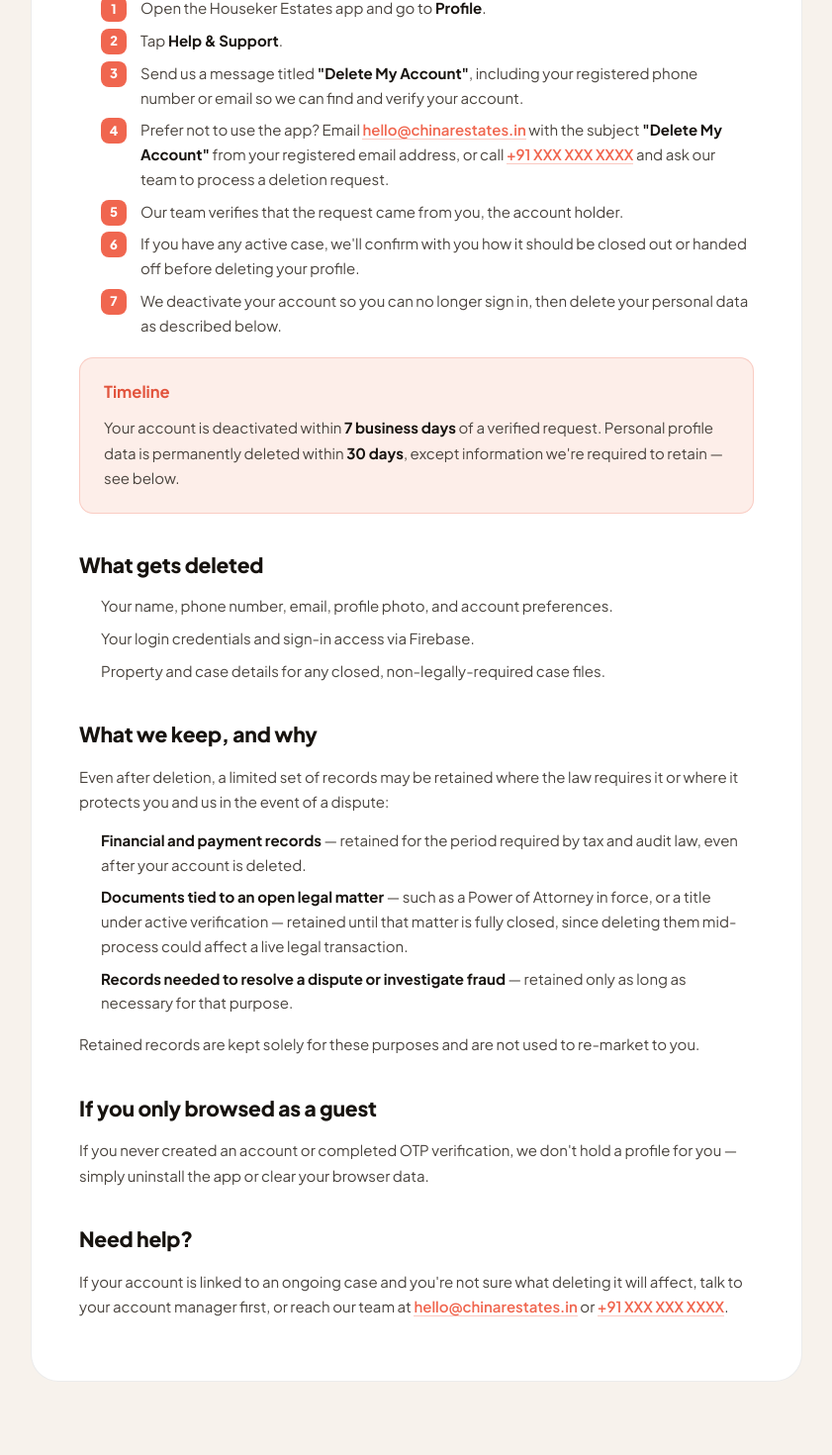
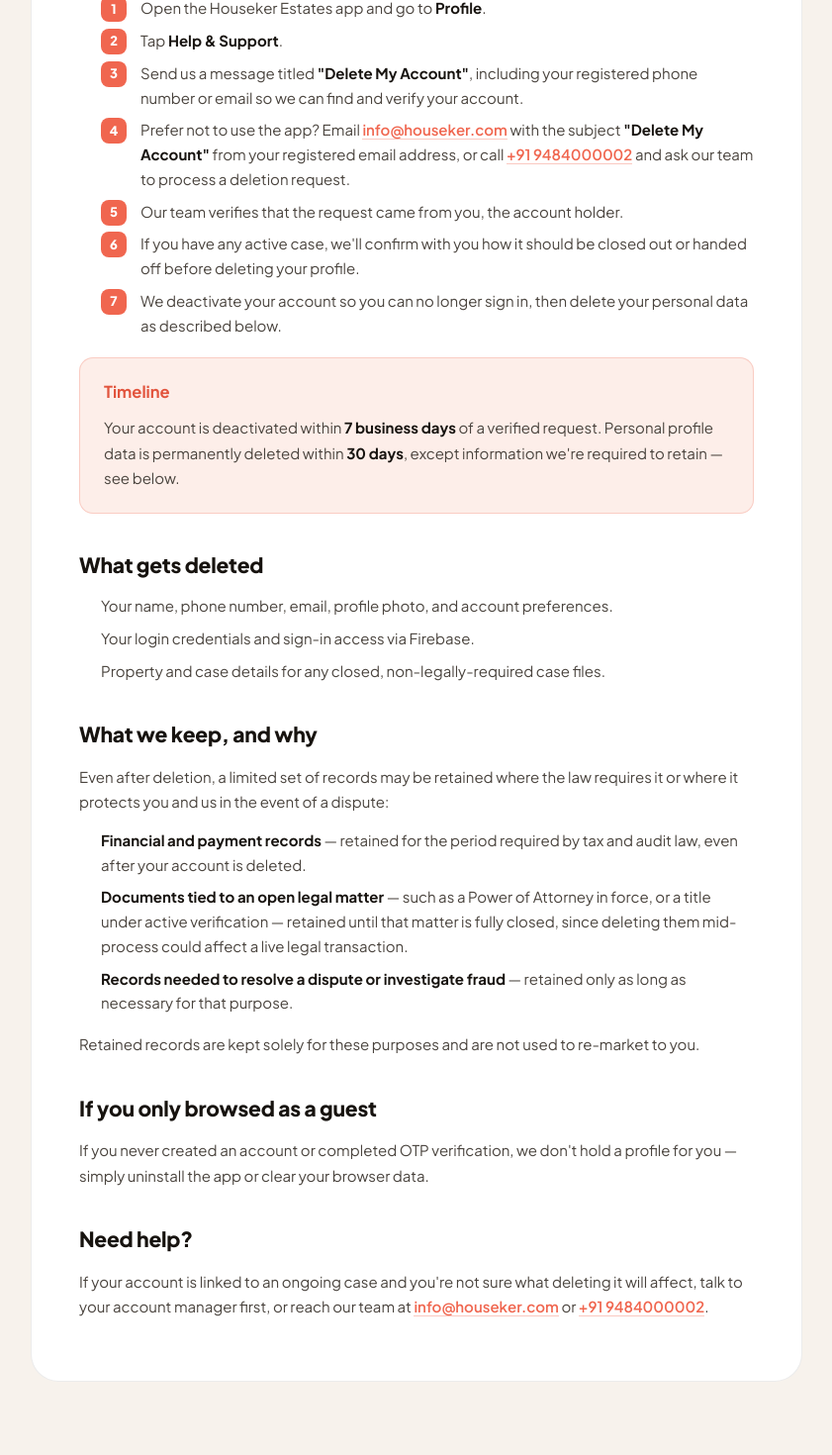
Before and after one commit to futuredesk-codes/houseker_website, a React (Vite) app: page /delete-account in a window 1280 px wide. Shown: the part 700-2170 px from the top of the page at 99% size, without its empty margins (219-1060 px from the left). Built offline with nearby package versions, Linux system fonts and the light colour scheme.

Commit message:
added contact details

```diff
--- a/src/components/CTA.jsx
+++ b/src/components/CTA.jsx
@@ -16,7 +16,7 @@
             <a href="#contact" className="btn btn-dark">
               Book Free Consultation
             </a>
-            <a href="tel:+911234567890" className="btn btn-outline-light">
+            <a href="tel:+919484000002" className="btn btn-outline-light">
               <IconPhone width="17" height="17" /> Call Us Now
             </a>
           </div>
--- a/src/components/Contact.jsx
+++ b/src/components/Contact.jsx
@@ -4,8 +4,8 @@
 import './Contact.css'
 
 const CARDS = [
-  { icon: IconPhone, title: 'Call Us', line1: '+91 XXX XXX XXXX', line2: 'Mon-Sat, 9am - 7pm' },
-  { icon: IconMail, title: 'Email Us', line1: 'hello@chinarestates.in', line2: 'We reply within 24 hours' },
+  { icon: IconPhone, title: 'Call Us', line1: '+91 9484000002', line2: 'Mon-Sat, 9am - 7pm' },
+  { icon: IconMail, title: 'Email Us', line1: 'info@houseker.com', line2: 'We reply within 24 hours' },
   { icon: IconPin, title: 'Visit Us', line1: 'Srinagar, Kashmir', line2: 'Serving the entire Valley' },
 ]
 
--- a/src/components/MobileApp.css
+++ b/src/components/MobileApp.css
@@ -103,10 +103,16 @@
   z-index: 2;
 }
 
-.phone-frame img {
+.phone-frame__screen {
   width: 100%;
+  aspect-ratio: 375 / 700;
   border-radius: 28px;
   overflow: hidden;
+}
+
+.phone-frame__screen img {
+  width: 100%;
+  display: block;
 }
 
 @media (max-width: 980px) {
--- a/src/components/MobileApp.jsx
+++ b/src/components/MobileApp.jsx
@@ -7,8 +7,8 @@
 
 const FEATURES = [
   { icon: IconBell, title: 'Real-Time Alerts', desc: 'Instant updates on your estates.' },
-  { icon: IconVault, title: 'Document Vault', desc: 'Secure, encrypted storage for records.' },
-  { icon: IconChat, title: 'Direct Chat', desc: 'Talk to your advisor, wherever you are.' },
+  { icon: IconVault, title: 'Document Vault', desc: 'Secure access anytime.' },
+  { icon: IconChat, title: 'Direct Chat', desc: 'Talk to your advisor.' },
 ]
 
 export default function MobileApp() {
@@ -24,7 +24,7 @@
           </h2>
           <p>
             Real-time updates on exclusive estates, instant document access, and direct
-            contact with your property advisor — wherever you are.
+            communication with your property advisor — wherever you are.
           </p>
 
           <ul className="mobile-app__features">
@@ -50,7 +50,9 @@
         <Reveal as="div" className="mobile-app__media" delay={120}>
           <div className="phone-frame">
             <div className="phone-frame__notch" />
-            <img src={appMockup} alt="Houseker Estates mobile app home screen" />
+            <div className="phone-frame__screen">
+              <img src={appMockup} alt="Houseker Estates mobile app home screen" />
+            </div>
           </div>
         </Reveal>
       </div>
--- a/src/pages/DeleteAccount.jsx
+++ b/src/pages/DeleteAccount.jsx
@@ -31,9 +31,9 @@
         </li>
         <li>
           Prefer not to use the app? Email{' '}
-          <a href="mailto:hello@chinarestates.in">hello@chinarestates.in</a> with the subject{' '}
+          <a href="mailto:info@houseker.com">info@houseker.com</a> with the subject{' '}
           <strong>"Delete My Account"</strong> from your registered email address, or call{' '}
-          <a href="tel:+91XXXXXXXXXX">+91 XXX XXX XXXX</a> and ask our team to process a
+          <a href="tel:+919484000002">+91 9484000002</a> and ask our team to process a
           deletion request.
         </li>
         <li>Our team verifies that the request came from you, the account holder.</li>
@@ -92,8 +92,8 @@
       <p>
         If your account is linked to an ongoing case and you're not sure what deleting it will
         affect, talk to your account manager first, or reach our team at{' '}
-        <a href="mailto:hello@chinarestates.in">hello@chinarestates.in</a> or{' '}
-        <a href="tel:+91XXXXXXXXXX">+91 XXX XXX XXXX</a>.
+        <a href="mailto:info@houseker.com">info@houseker.com</a> or{' '}
+        <a href="tel:+919484000002">+91 9484000002</a>.
       </p>
     </LegalLayout>
   )
--- a/src/pages/PrivacyPolicy.jsx
+++ b/src/pages/PrivacyPolicy.jsx
@@ -167,8 +167,8 @@
       <h2>13. Contact us</h2>
       <p>
         Questions about this policy or your data? Reach us at{' '}
-        <a href="mailto:hello@chinarestates.in">hello@chinarestates.in</a>, call{' '}
-        <a href="tel:+91XXXXXXXXXX">+91 XXX XXX XXXX</a>, or visit our team in Srinagar,
+        <a href="mailto:info@houseker.com">info@houseker.com</a>, call{' '}
+        <a href="tel:+919484000002">+91 9484000002</a>, or visit our team in Srinagar,
         Kashmir.
       </p>
     </LegalLayout>
--- a/src/pages/Terms.jsx
+++ b/src/pages/Terms.jsx
@@ -143,8 +143,8 @@
       <h2>15. Contact us</h2>
       <p>
         Questions about these terms? Reach us at{' '}
-        <a href="mailto:hello@chinarestates.in">hello@chinarestates.in</a>, call{' '}
-        <a href="tel:+91XXXXXXXXXX">+91 XXX XXX XXXX</a>, or visit our team in Srinagar,
+        <a href="mailto:info@houseker.com">info@houseker.com</a>, call{' '}
+        <a href="tel:+919484000002">+91 9484000002</a>, or visit our team in Srinagar,
         Kashmir.
       </p>
     </LegalLayout>
```
